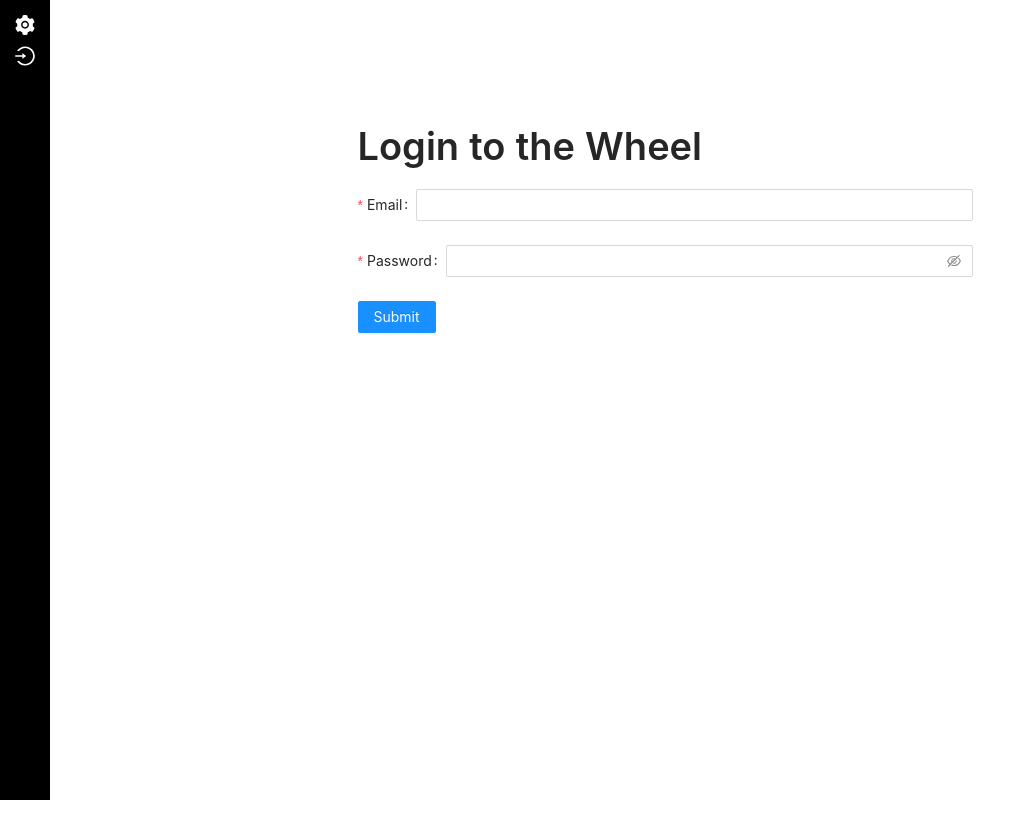
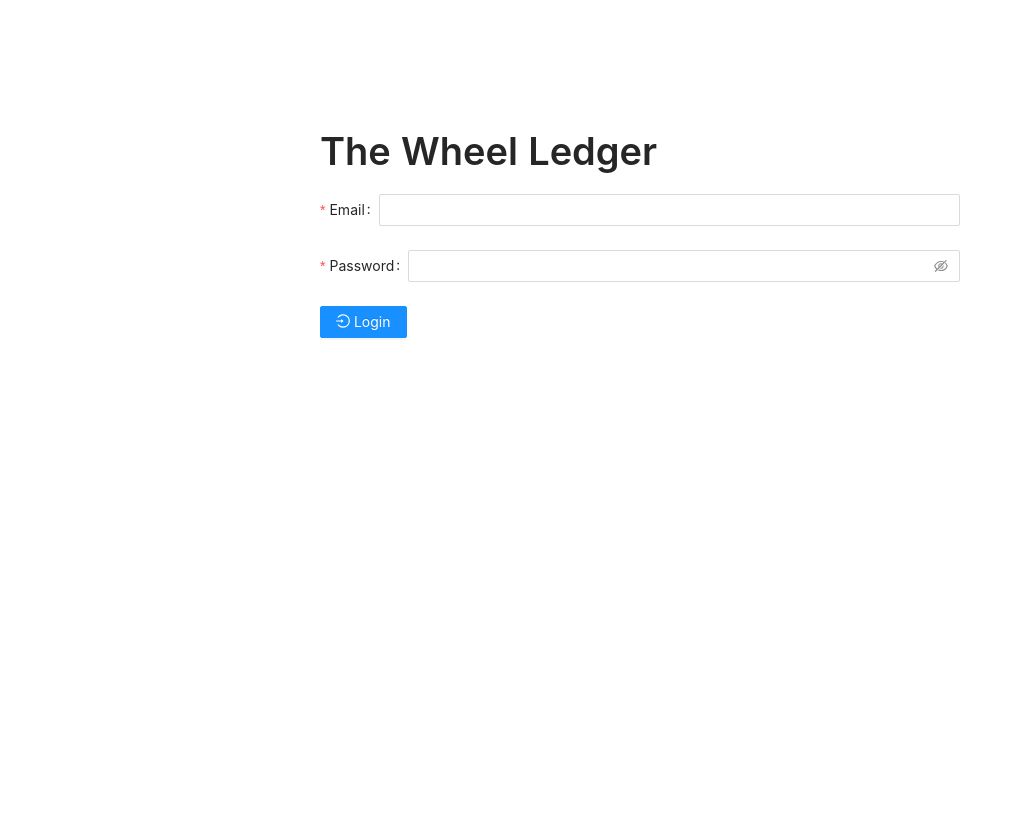
Before and after one commit to dlbrown06/stocks-client, a React (Create React App) app: page /login in a window 1280 px wide. Shown: the top 838 px of the page, without its empty margins (0-1036 px from the left). Before the commit the page ends 800 px from the top, so only its background shows below. Built offline with nearby package versions, Linux system fonts and the light colour scheme.

Commit message:
Usability updates for sidebar and login

```diff
--- a/src/components/FormLogin.js
+++ b/src/components/FormLogin.js
@@ -1,4 +1,5 @@
 import { Form, Input, Button, Typography } from "antd";
+import { LoginOutlined, SyncOutlined } from "@ant-design/icons";
 import React, { useState } from "react";
 
 const { Text } = Typography;
@@ -47,15 +48,6 @@ export default function FormLogin({ login }) {
       >
         <Input.Password />
       </Form.Item>
-      {formMessages.length > 0 ? (
-        <div>
-          {formMessages.map((e, key) => (
-            <Text type="primary" key={key}>
-              {e}
-            </Text>
-          ))}
-        </div>
-      ) : null}
       {formErrors.length > 0 ? (
         <div>
           {formErrors.map((e, key) => (
@@ -66,8 +58,24 @@ export default function FormLogin({ login }) {
         </div>
       ) : null}
       <Form.Item>
-        <Button type="primary" htmlType="submit">
-          Submit
+        <Button
+          type="primary"
+          htmlType="submit"
+          disabled={formMessages.length || formErrors.length}
+        >
+          {formMessages.length ? (
+            <>
+              {formMessages.map((e, key) => (
+                <Text type="primary" key={key}>
+                  <SyncOutlined spin /> {e}
+                </Text>
+              ))}
+            </>
+          ) : (
+            <>
+              <LoginOutlined /> Login
+            </>
+          )}
         </Button>
       </Form.Item>
     </Form>
--- a/src/pages/App.js
+++ b/src/pages/App.js
@@ -1,41 +1,29 @@
-import { Link, useHistory } from "react-router-dom";
+import { useHistory } from "react-router-dom";
 import styled from "styled-components";
 import React, { useState, useEffect } from "react";
-import {
-  SettingFilled,
-  BankOutlined,
-  LoginOutlined,
-  LogoutOutlined,
-} from "@ant-design/icons";
+import { LogoutOutlined } from "@ant-design/icons";
+import { Button, Divider } from "antd";
 import axios from "axios";
 
 import { GRAPHQL } from "../config/constants";
 import Main from "./Main";
 
-const AppContainer = styled.div`
+const AppContainer = styled.section`
   height: 100%;
   width: 100%;
 `;
 
-const SideBar = styled.div`
-  background-color: black;
-  color: white;
-  min-height: 100%;
-  width: 50px;
-  text-align: center;
-  padding-top: 10px;
-  font-size: 20px;
-  float: left;
+const Header = styled.div`
+  position: fixed;
+  top: 10px;
+  right: 10px;
+  z-index: 1;
 `;
 
-const SideBarItem = styled(Link)`
-  padding: 10px;
-  color: white;
-`;
+const HeaderItem = styled(Button)``;
 
 const MainContainer = styled.div`
-  width: calc(100% - 50px);
-  float: right;
+  width: 100%;
   min-height: 100%;
 `;
 
@@ -105,27 +93,23 @@ export default function App() {
     history.push("/login");
   };
 
+  document.title = "Welcome to the Wheel";
+
   return (
     <AppContainer>
-      <SideBar key={token}>
-        <SideBarItem to="/">
-          <SettingFilled />
-        </SideBarItem>
+      <Header>
         {token ? (
           <>
-            <SideBarItem to="#" onClick={logout}>
+            {/* <HeaderItem to="#" onClick={logout} type="primary" shape="circle">
               <LogoutOutlined />
-            </SideBarItem>
-            <SideBarItem to="/">
-              <BankOutlined />
-            </SideBarItem>
+            </HeaderItem>
+            <Divider type="vertical" /> */}
+            <HeaderItem to="#" onClick={logout} type="primary" shape="circle">
+              <LogoutOutlined />
+            </HeaderItem>
           </>
-        ) : (
-          <SideBarItem to="/login">
-            <LoginOutlined />
-          </SideBarItem>
-        )}
-      </SideBar>
+        ) : null}
+      </Header>
       <MainContainer>
         <Main token={token} member={member} key={token} login={login} />
       </MainContainer>
--- a/src/pages/Ledger.js
+++ b/src/pages/Ledger.js
@@ -25,8 +25,8 @@ const { Option } = Select;
 
 function Ledger({ member, token }) {
   const history = useHistory();
-  document.title = "Wheeling Ledger";
   const dateFormat = "MM/DD/YYYY";
+  document.title = "Wheel Ledger";
 
   const [form] = Form.useForm();
   const [selectedLedgerId, setSelectedLedgerId] = useState(null);
--- a/src/pages/Login.js
+++ b/src/pages/Login.js
@@ -17,7 +17,7 @@ const LoginContainer = styled.div`
 `;
 
 export default function Login({ token, login }) {
-  document.title = "Login to the Wheel";
+  document.title = "Login to the Wheel Ledger";
   const history = useHistory();
 
   useEffect(() => {
@@ -29,7 +29,7 @@ export default function Login({ token, login }) {
   return (
     <>
       <LoginContainer>
-        <Title>Login to the Wheel</Title>
+        <Title>The Wheel Ledger</Title>
         <FormLogin login={login} />
       </LoginContainer>
     </>
```
